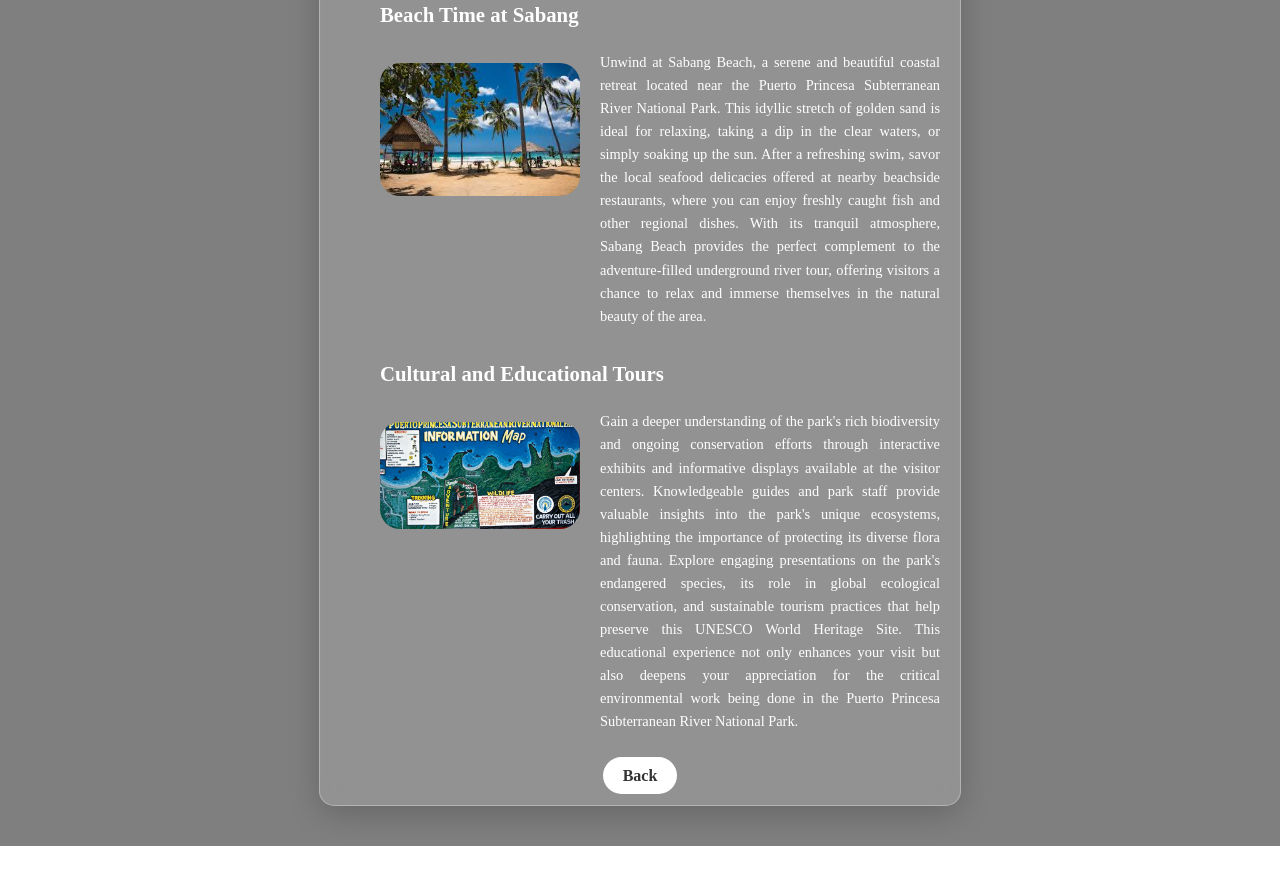
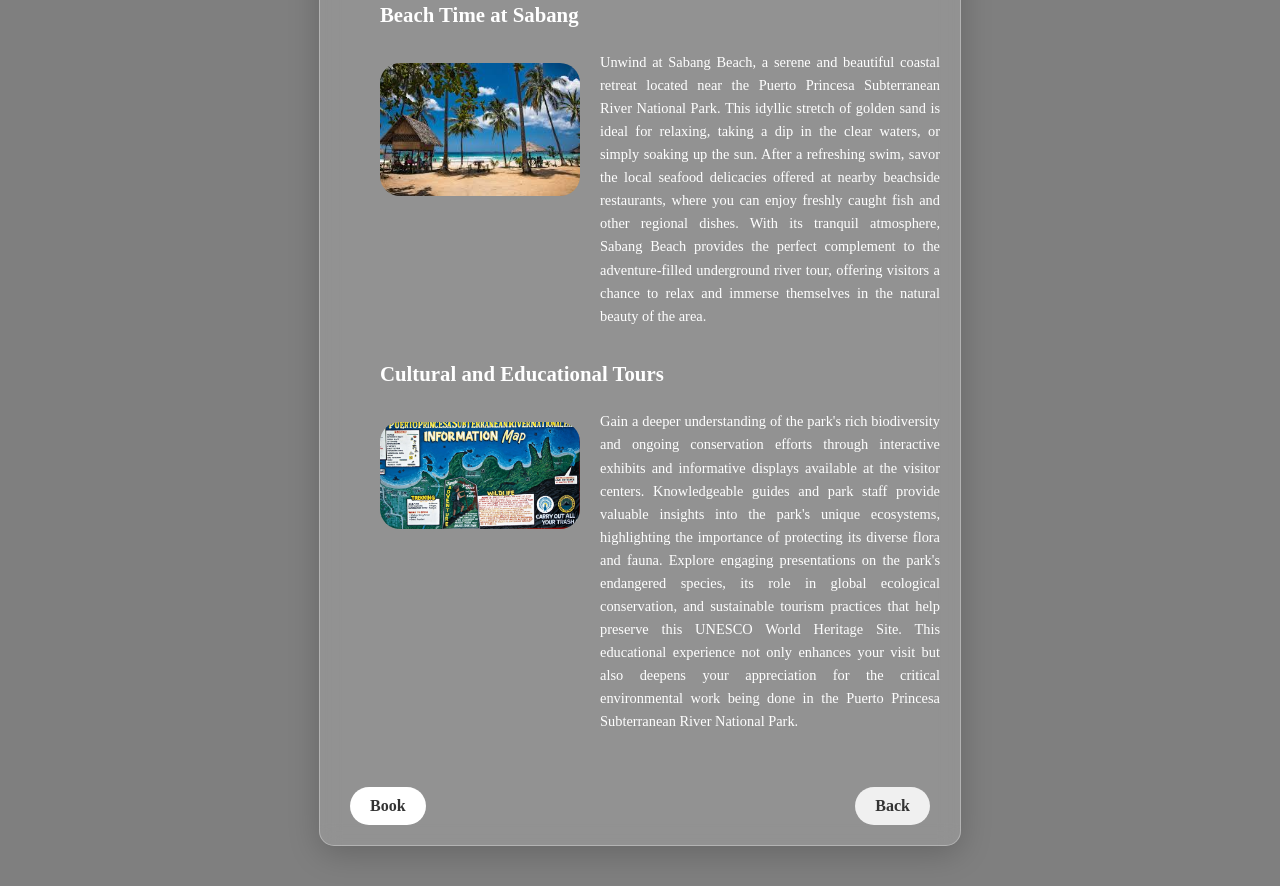
Before and after one commit to Aurelius028/aurelius028, a plain HTML site: page underground-explore.html in a window 1280 px wide. Shown: the part 3258-4144 px from the top of the page. Before the commit the page ends 4104 px from the top, so only its background shows below. Drawn offline with Linux system fonts and the light colour scheme.

Commit message:
Update underground-explore.html

```diff
--- a/underground-explore.html
+++ b/underground-explore.html
@@ -92,10 +92,11 @@
             line-height: 1.6;
         }
 
-        .discover-btn {
+        .discover-btn, .book-btn {
             background-color: white;
             color: #333;
             padding: 10px 20px;
+            display: inline-block;
             font-size: 1rem;
             font-weight: bold;
             border: none;
@@ -105,9 +106,31 @@
             margin-top: 20px;
         }
 
-        .discover-btn:hover {
+        .discover-btn{
+            float: right;
+            margin-right: 10px;
+        }
+
+        .book-btn{
+            float: left;
+            margin-left: 10px;
+        }
+
+        .discover-btn, .book-btn:hover {
             background-color: #f0f0f0;
         }
+
+        .content::after {
+            content: "";
+            display: block;
+            clear: both;
+        }
+
+        .button-container {
+            overflow: hidden;
+            width: 100%;
+        }
+
 
         a {
             text-decoration: none;
@@ -253,7 +276,11 @@
             </div>
         </ul>
 
-            <a class="discover-btn" href="destination.html" target="_self">Back</a>
+
+        <div class="button-container">
+             <a class="book-btn" href="https://www.viator.com/Palawan/d25945-ttd/p-382029P4?m=33953&supag=1232553554735127&supsc=dat-2328834347509487:aud-806379951&supai=77034728715020&supdv=c&supnt=nt:o&suplp=145635&supli=&supti=dat-2328834347509487:aud-806379951&tsem=true&supci=dat-2328834347509487:aud-806379951&supkw=underground%20river%20tour%20package&msclkid=f42796f1659c1d746967f1aa8e54fb18" target="_blank">Book</a>
+             <a class="discover-btn" href="destination.html" target="_self">Back</a>
+        </div>
 
     </div>
 </div>
```
